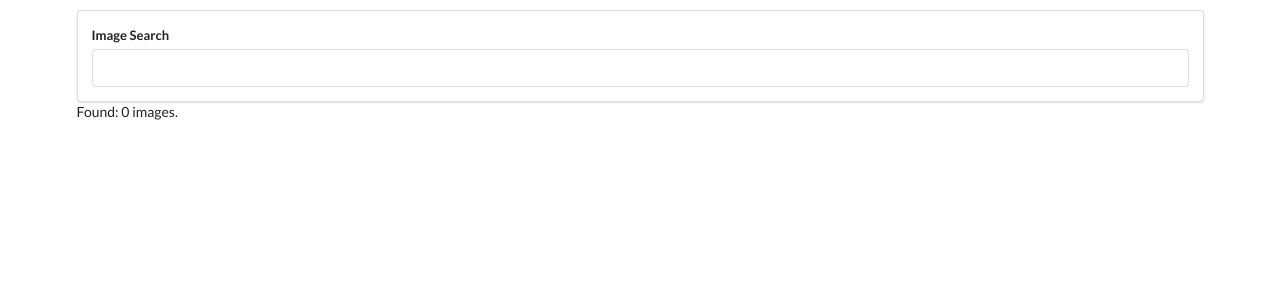
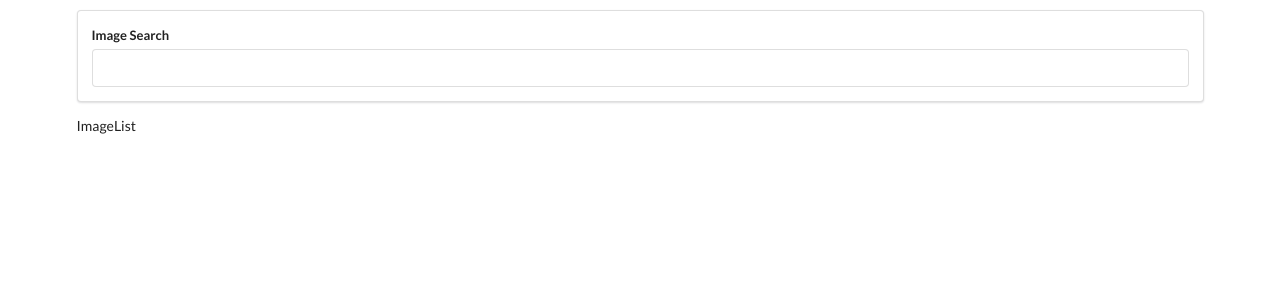
Before and after one commit to agreb17/UdemyPics, a React (Create React App) app in the folder pics/: page / in a window 1280 px wide. Shown: the top 300 px of the page. Built offline with nearby package versions, Linux system fonts and the light colour scheme.

Commit message:
passed props to ImageList component

```diff
--- a/pics/src/components/App.js
+++ b/pics/src/components/App.js
@@ -1,6 +1,7 @@
 import React from 'react';
 import Unsplash from "../api/Unsplash";
-import SearchBar from "./SearchBar"
+import SearchBar from "./SearchBar";
+import ImageList from "./ImageList";
 
 
 class App extends React.Component {
@@ -16,7 +17,7 @@
         return (
             <div className="ui container" style={{marginTop: '10px'}}>
             <SearchBar onSubmit={this.onSearchSubmit}/>
-            Found: {this.state.images.length} images.
+            <ImageList images={this.props.images}/>
             </div>
         )
     }
--- /dev/null
+++ b/pics/src/components/ImageList.js
@@ -0,0 +1,11 @@
+import React from 'react';
+
+
+const ImageList = (props) => {
+    console.log(props.images);
+    return(
+        <div>ImageList</div>
+    )
+}
+
+export default ImageList;
```
